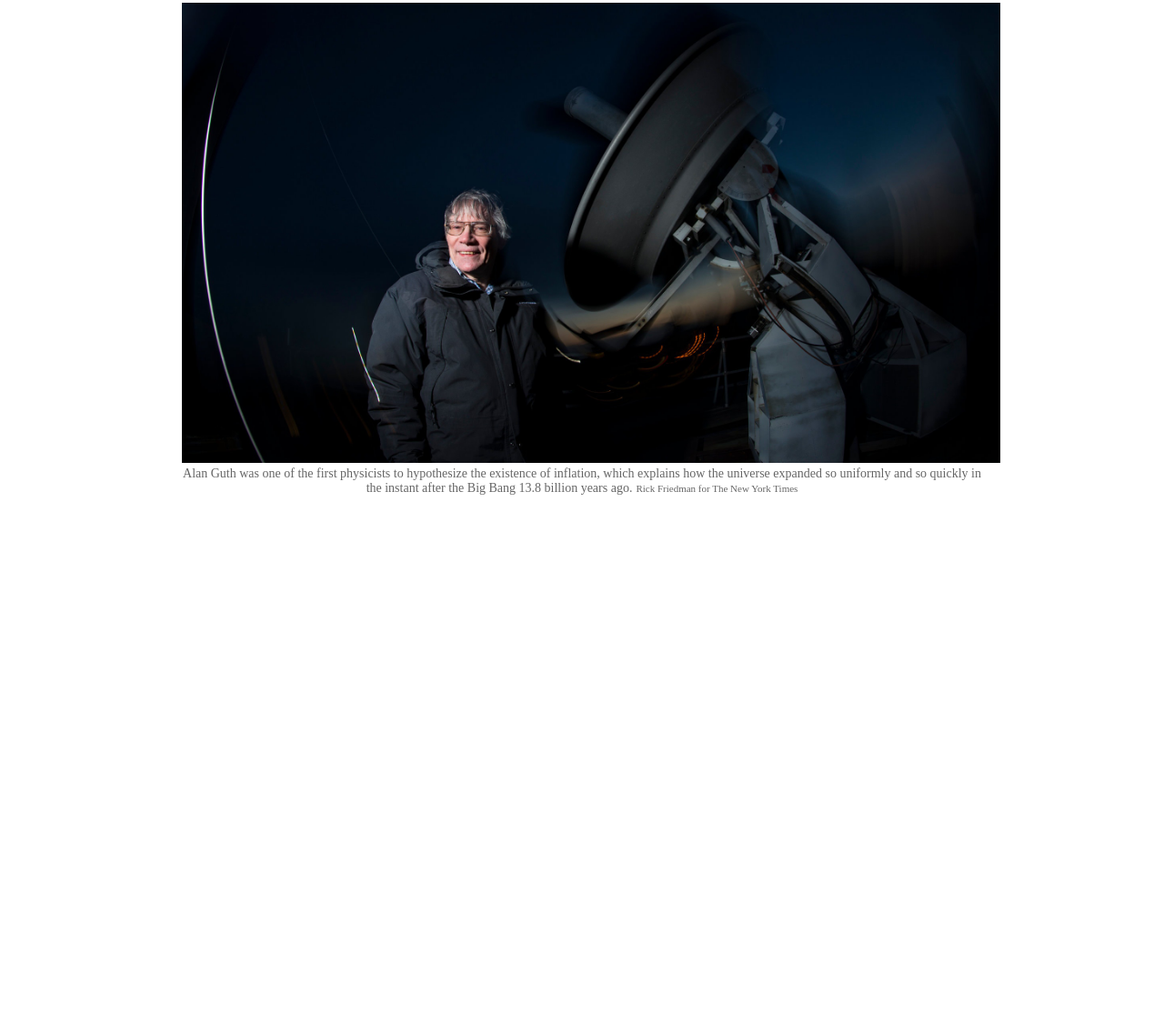
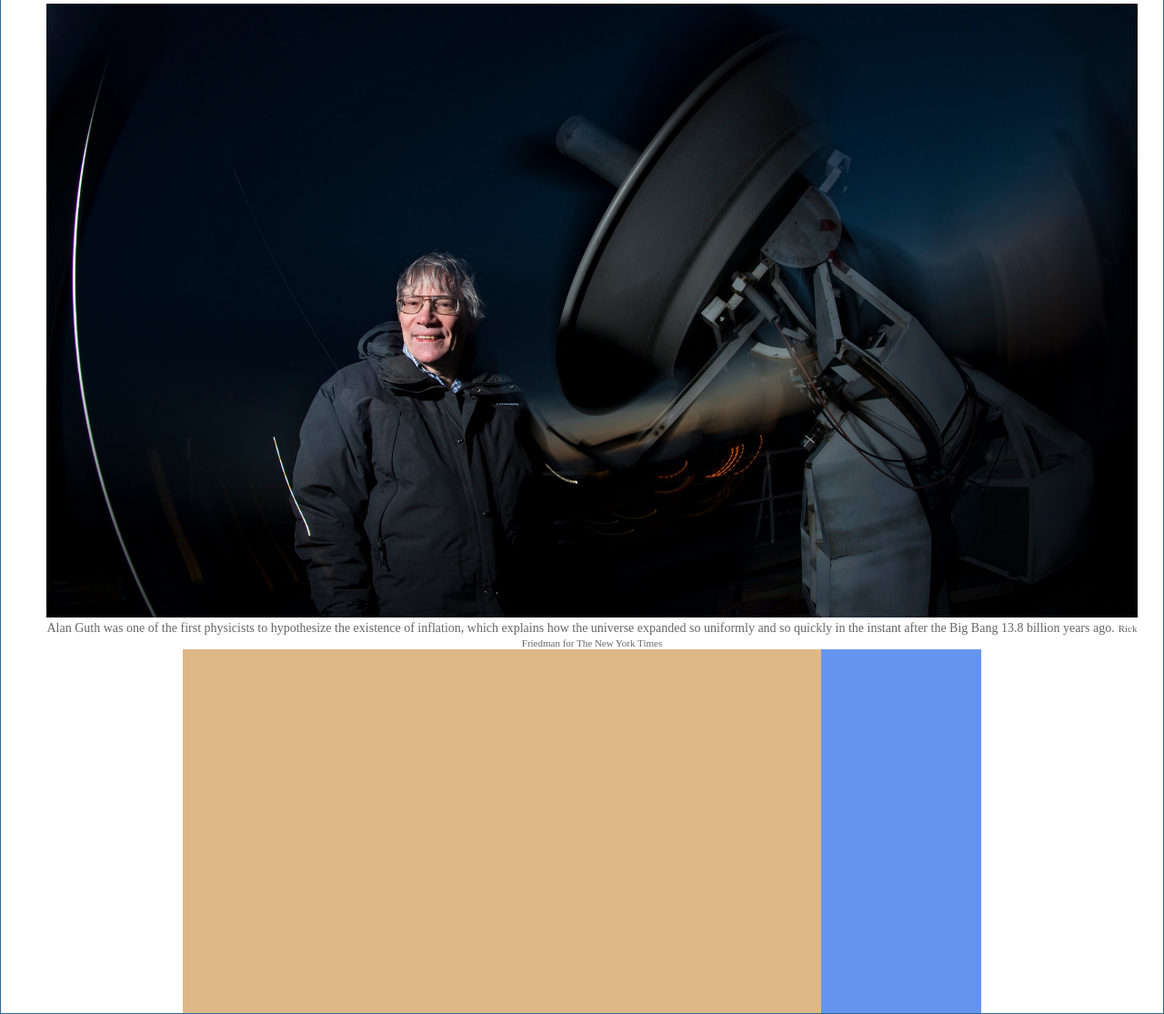
Before and after one commit to Elbie-em/New_York_Times_article_page_clone, a plain HTML site: page index.html in a window 1280 px wide. Shown: the part 203-1318 px from the top of the page at 91% size. Before the commit the page ends 800 px from the top, so only its background shows below. Drawn offline with Linux system fonts and the light colour scheme.

Commit message:
added layout for aside and article section and photo section modifications

```diff
--- a/css/styles.css
+++ b/css/styles.css
@@ -2,6 +2,25 @@ body {
   background: #FFFFFF;
 }
 
+article{
+    height: 400px;
+    width: 100%;
+    background-color: aquamarine;
+}
+
+.article_text{
+    float: left;
+    width: 80%;
+    height: 400px;
+    background-color: burlywood;
+}
+
+aside{
+    float: right;
+    width: 20%;
+    height: 400px;
+    background-color: cornflowerblue;
+}
 
 main{
     margin-top: 50px;
@@ -10,6 +29,7 @@ main{
     max-width: 900px;
     margin-left: auto;
     margin-right: auto;
+    border: 1px solid #316891;
 }
 
 nav {
@@ -73,13 +93,19 @@ nav {
     margin-left: 150px;
 }
 
+.article_photo{
+    width: 1200px;
+    position: relative;
+    right: 150px;
+}
+
 .article_title{
     text-align: left;
     font-size: 40px;
 }
 
 .photo{
-    width: 900px;
+    width: 1200px;
     height: auto;
 }
 
--- a/index.html
+++ b/index.html
@@ -31,13 +31,18 @@
             <h1 class="article_title">Space Ripples Reveal</h1>
             <h1 class="article_title">Big Bang’s Smoking Gun</h1>
         </section>
-        <section>
+
+        <section class="article_photo">
             <img class="photo" src="assets/18cosmos-superJumbo.jpg">
             <span class="photo_text photo_description">Alan Guth was one of the first physicists to hypothesize the existence of inflation, which explains how the universe expanded so uniformly and so quickly in the instant after the Big Bang 13.8 billion years ago.</span>
             <span class="photo_text photo_author">Rick Friedman for The New York Times</span>
         </section>
-        <article></article>
-        <aside></aside>
+
+        <article>
+            <div class="article_text"></div>
+            <aside></aside>
+        </article>
+
     </main>
     <footer></footer>
 </body>
```
